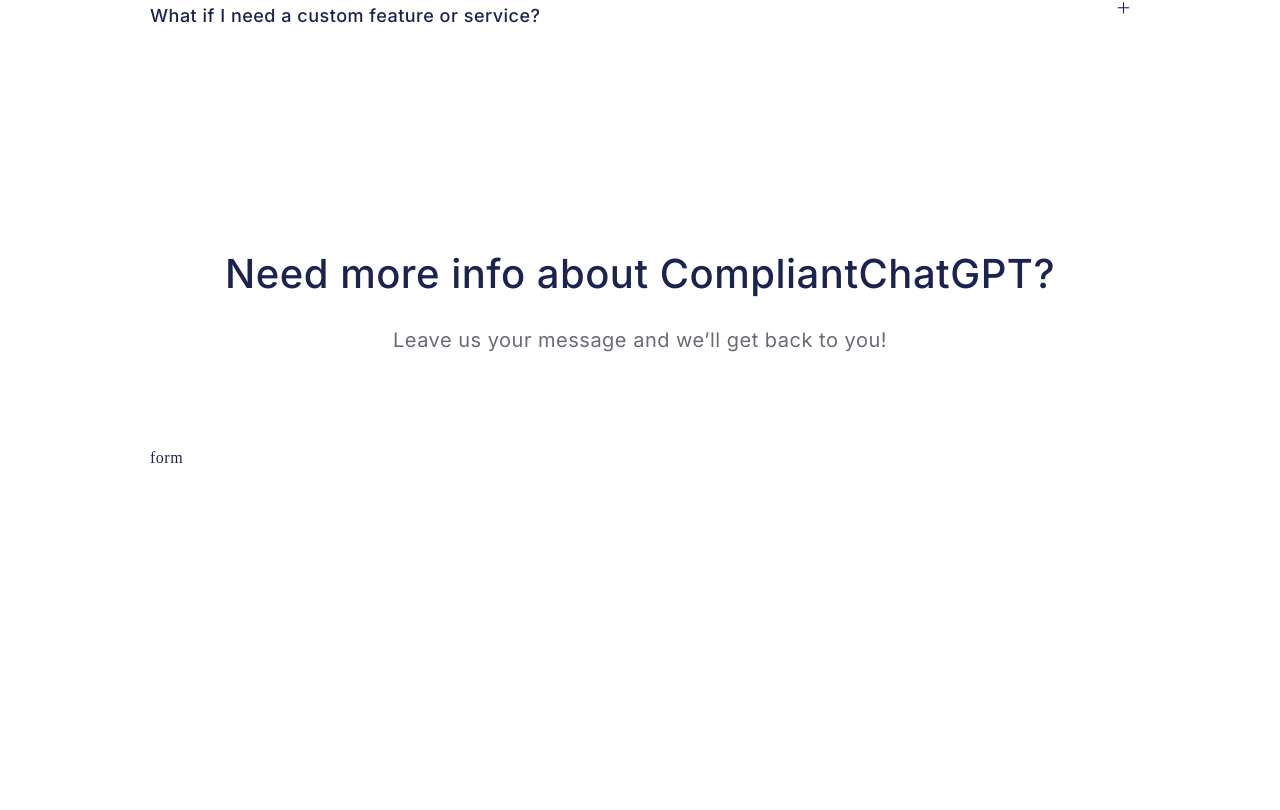
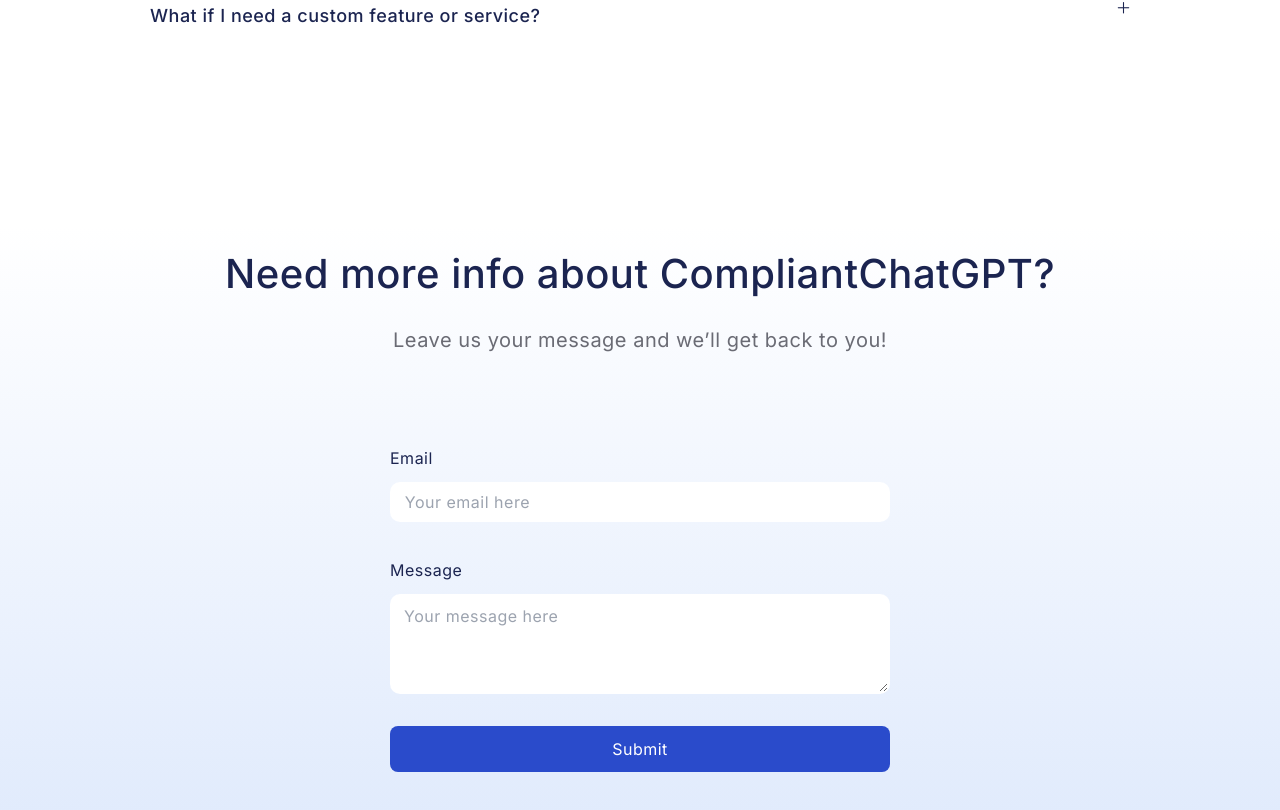
Before and after one commit to LukaszPodlipski/founders-mode, a Vue app: page / in a window 1280 px wide. Shown: the part 5087-5897 px from the top of the page. Before the commit the page ends 5653 px from the top, so only its background shows below. Built offline with nearby package versions, Linux system fonts and the light colour scheme.

Commit message:
Improve contact section

```diff
--- a/src/assets/_buttons.scss
+++ b/src/assets/_buttons.scss
@@ -7,6 +7,10 @@
 
   &:hover {
     opacity: 0.8;
+  }
+
+  &--md {
+    padding: 15px;
   }
 
   &--text {
--- a/src/assets/main.scss
+++ b/src/assets/main.scss
@@ -20,7 +20,10 @@
 pre,
 code,
 span,
-button {
+button,
+input,
+textarea,
+label {
   font-family: 'Inter', serif;
 }
 
--- a/src/components/Contact.vue
+++ b/src/components/Contact.vue
@@ -1,3 +1,10 @@
+<script setup>
+import { ref } from 'vue'
+
+const email = ref('')
+const message = ref('')
+</script>
+
 <template>
   <div id="contact" class="contact-section flex flex-col gap-24">
     <div class="view-wrapper flex flex-col items-center justify-center gap-8">
@@ -6,7 +13,30 @@
         Leave us your message and we’ll get back to you!
       </p>
     </div>
-    <div class="flex gap-4 view-wrapper">form</div>
+    <div class="view-wrapper flex flex-col items-center">
+      <form class="flex gap-4 flex-col items-center w-full max-w-[500px]" action="">
+        <label for="email" class="w-full">Email</label>
+        <input
+          id="email"
+          name="email"
+          class="input"
+          type="text"
+          v-model="email"
+          placeholder="Your email here"
+        />
+        <label for="message" class="w-full mt-6">Message</label>
+        <textarea
+          id="message"
+          name="message"
+          class="input input--textarea"
+          type="text"
+          v-model="message"
+          rows="6"
+          placeholder="Your message here"
+        />
+        <button type="submit" class="app-button app-button--md w-full mt-4">Submit</button>
+      </form>
+    </div>
   </div>
 </template>
 
@@ -14,11 +44,12 @@
 .contact-section {
   width: 100%;
   padding: 100px 24px;
-  background: var(--vt-c-white);
   display: flex;
   flex-direction: column;
   align-items: center;
   justify-content: center;
+  background: rgb(255, 255, 255);
+  background: linear-gradient(180deg, rgba(255, 255, 255, 1) 10%, rgba(222, 233, 252, 1) 100%);
 }
 
 .card {
@@ -33,4 +64,28 @@
   justify-content: center;
   flex-direction: column;
 }
+
+.input {
+  border: 2px solid transparent;
+  width: 100%;
+  height: 2.5em;
+  padding-left: 0.8em;
+  outline: none;
+  overflow: hidden;
+  background-color: #ffffff;
+  border-radius: 10px;
+  transition: all 0.5s;
+
+  &--textarea {
+    height: 100px;
+    padding: 12px;
+  }
+}
+
+.input:hover,
+.input:focus {
+  border: 2px solid #4a9dec;
+  box-shadow: 0px 0px 0px 7px rgb(74, 157, 236, 20%);
+  background-color: white;
+}
 </style>
```
